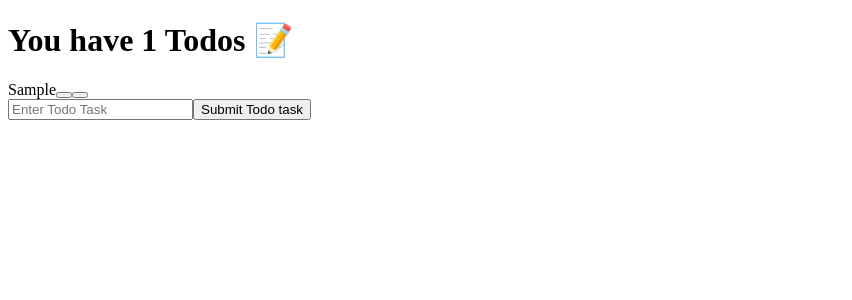
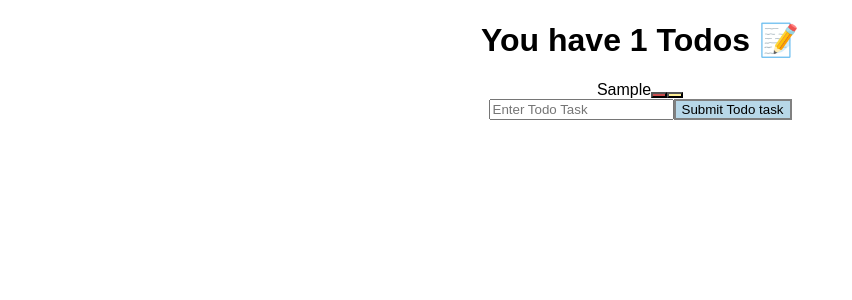
Before and after one commit to bcostaaa01/todo-list-react, a React (Create React App) app: page / in a window 1280 px wide. Both pictures are taken after typing "Sample" into the empty fields and a click on the button "Submit Todo task". Shown: the top 300 px of the page, without its empty margins (0-852 px from the left). Built offline with nearby package versions, Linux system fonts and the light colour scheme.

Commit message:
Add styles to styles.css

```diff
--- a/src/styles.css
+++ b/src/styles.css
@@ -2,3 +2,24 @@
   font-family: sans-serif;
   text-align: center;
 }
+
+body {
+  text-align: center;
+  font-family: Arial, Helvetica, sans-serif;
+}
+
+.button {
+border: 2px;
+border-style: solid;
+border-color: gray;
+background-color: #b7d7e8;
+}
+
+.delete {
+  color: black;
+  background-color: #c94c4c;
+}
+
+.rename {
+  background-color: #ffef96;
+}
```
